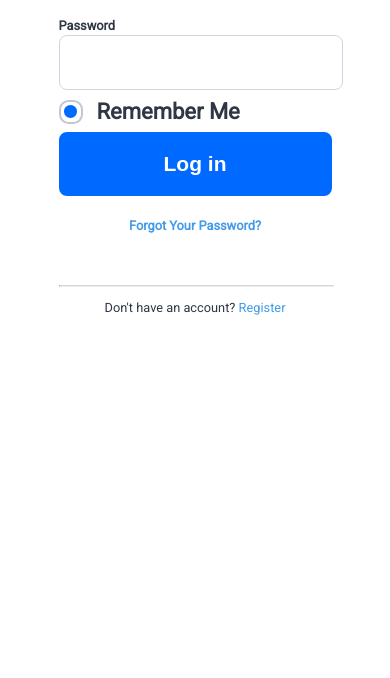
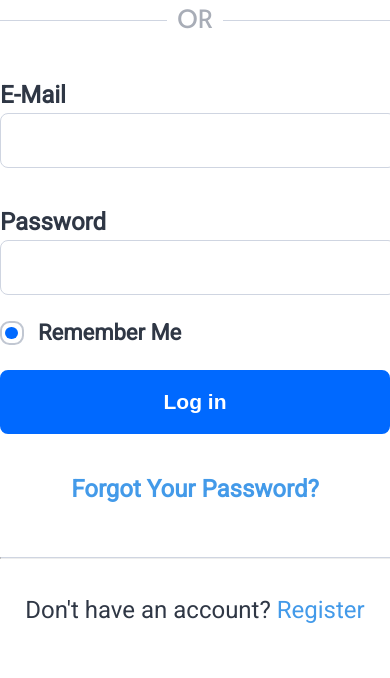
Before and after one commit to MichiNeko/practice, a plain HTML site: page index.html in a window 390 px wide. Shown: the part 377-1055 px from the top of the page. Before the commit the page ends 844 px from the top, so only its background shows below. Drawn offline with Linux system fonts and the light colour scheme.

Commit message:
Update practice.css

```diff
--- a/practice.css
+++ b/practice.css
@@ -282,9 +282,9 @@ hr{
 
 @media(max-width: 800px){
      body{
-          font-size: 0.8rem;
+          font-size: 1.5rem;
           line-height: 1.5;
-          width: 70%;
+          width: 100%;
      }
 
      .forgot{
```
